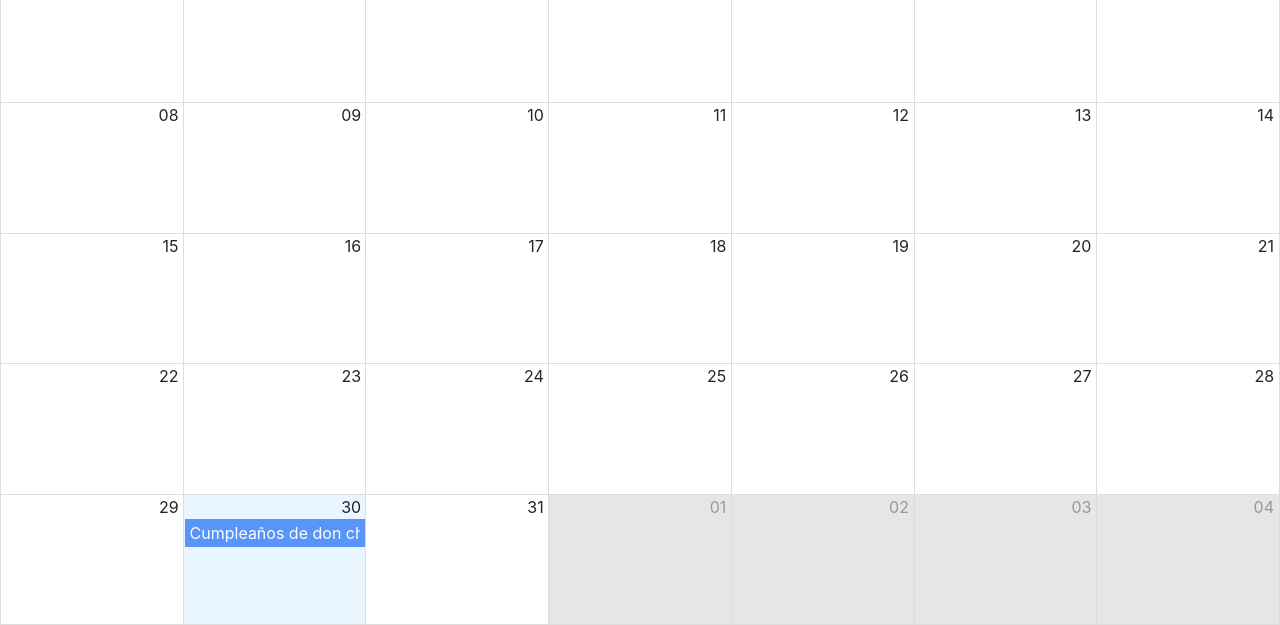
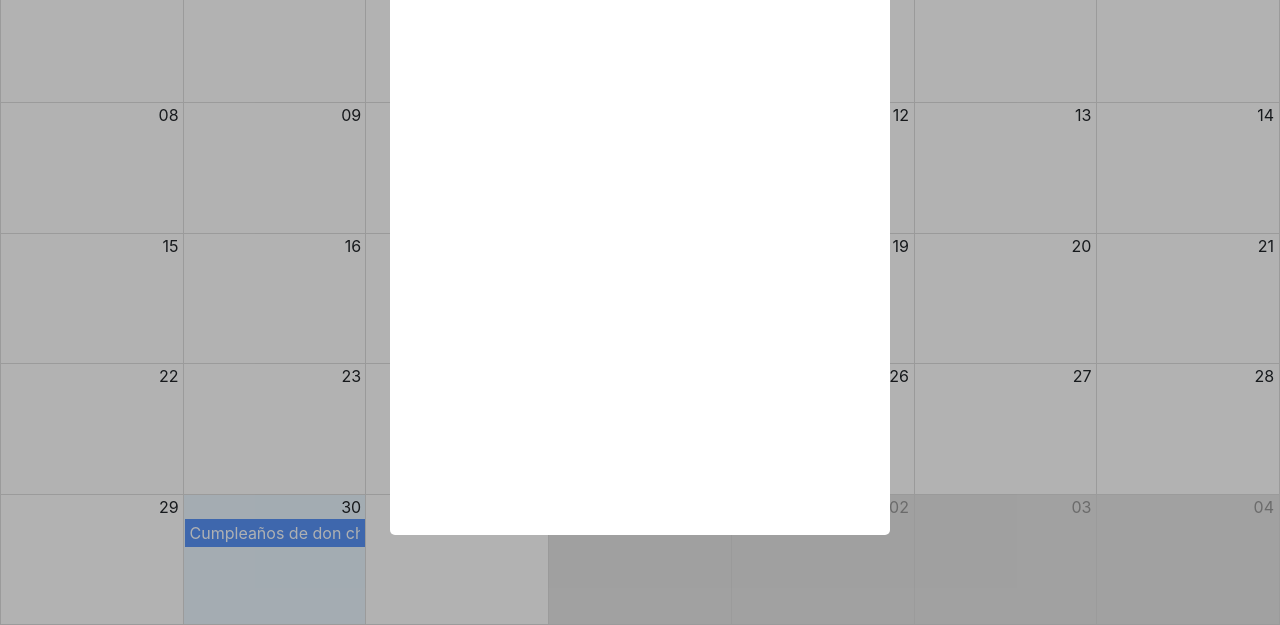
Before and after one commit to stevenotalvaro/calendar-app, a React app: page / in a window 1280 px wide. Shown: the part 175-800 px from the top of the page. Built offline with nearby package versions, Linux system fonts and the light colour scheme.

Commit message:
Modal implmented but it doesn't function yet

```diff
--- a/package.json
+++ b/package.json
@@ -10,6 +10,7 @@
     "react": "^17.0.2",
     "react-big-calendar": "^0.35.0",
     "react-dom": "^17.0.2",
+    "react-modal": "^3.14.3",
     "react-router-dom": "^5.2.1",
     "react-scripts": "4.0.3",
     "web-vitals": "^1.1.2"
--- /dev/null
+++ b/src/calendar/CalendarModal.js
@@ -0,0 +1,31 @@
+import React, {useState} from 'react'
+import Modal from 'react-modal'
+
+const customStyles = {
+    content: {
+        top: '50%',
+        left: '50%',
+        right: 'auto',
+        bottom: 'auto',
+        marginRight: '-50%',
+        transform: 'translate(-50%, -50%)',
+    },
+}
+
+Modal.setAppElement('#root')
+
+export const CalendarModal = () => {
+    const closeModal = () => {}
+    return (
+        <Modal
+            isOpen={true}
+            closeTimeoutMS={200}
+            onRequestClose={closeModal}
+            style={customStyles}
+            className="modal"
+            overlayClassName="modal-fondo"
+        >
+            <h1>HOla mundo</h1>
+        </Modal>
+    )
+}
--- a/src/calendar/CalendarScreen.js
+++ b/src/calendar/CalendarScreen.js
@@ -5,6 +5,7 @@ import {Calendar, momentLocalizer} from 'react-big-calendar'
 import moment from 'moment'
 import 'react-big-calendar/lib/css/react-big-calendar.css'
 import {CalendarEvent} from './CalendarEvent'
+import {CalendarModal} from './CalendarModal'
 
 const localizer = momentLocalizer(moment) // or globalizeLocalizer
 
@@ -69,6 +70,7 @@ export const CalendarScreen = () => {
                 view={lastView}
                 components={{event: CalendarEvent}}
             />
+            <CalendarModal />
         </div>
     )
 }
--- a/src/router/AppRouter.js
+++ b/src/router/AppRouter.js
@@ -4,7 +4,6 @@ import {
     BrowserRouter as Router,
     Switch,
     Route,
-    Link,
     Redirect,
 } from 'react-router-dom'
 import {LoginScreen} from '../auth/LoginScreen'
--- a/src/styles.css
+++ b/src/styles.css
@@ -13,3 +13,44 @@ body {
 .rbc-calendar {
     height: 100%;
 }
+
+/* Modal */
+.ReactModalPortal > div {
+    opacity: 0;
+}
+
+.ReactModalPortal .ReactModal__Overlay {
+    align-items: center;
+    display: flex;
+    justify-content: center;
+    transition: opacity 0.2s ease-in-out;
+    z-index: 999;
+}
+
+.modal-fondo {
+    background-color: rgba(0, 0, 0, 0.3);
+    bottom: 0;
+    left: 0;
+    right: 0;
+    top: 0;
+    position: fixed;
+}
+
+.ReactModalPortal .ReactModal__Overlay--after-open {
+    opacity: 1;
+}
+
+.ReactModalPortal .ReactModal__Overlay--before-close {
+    opacity: 0;
+}
+
+.modal {
+    background: white;
+    border-radius: 5px;
+    color: rgb(51, 51, 51);
+    display: inline;
+    max-height: 620px;
+    max-width: 500px;
+    outline: none;
+    padding: 10px;
+}
```
Also changed, not shown: 1 other file.
